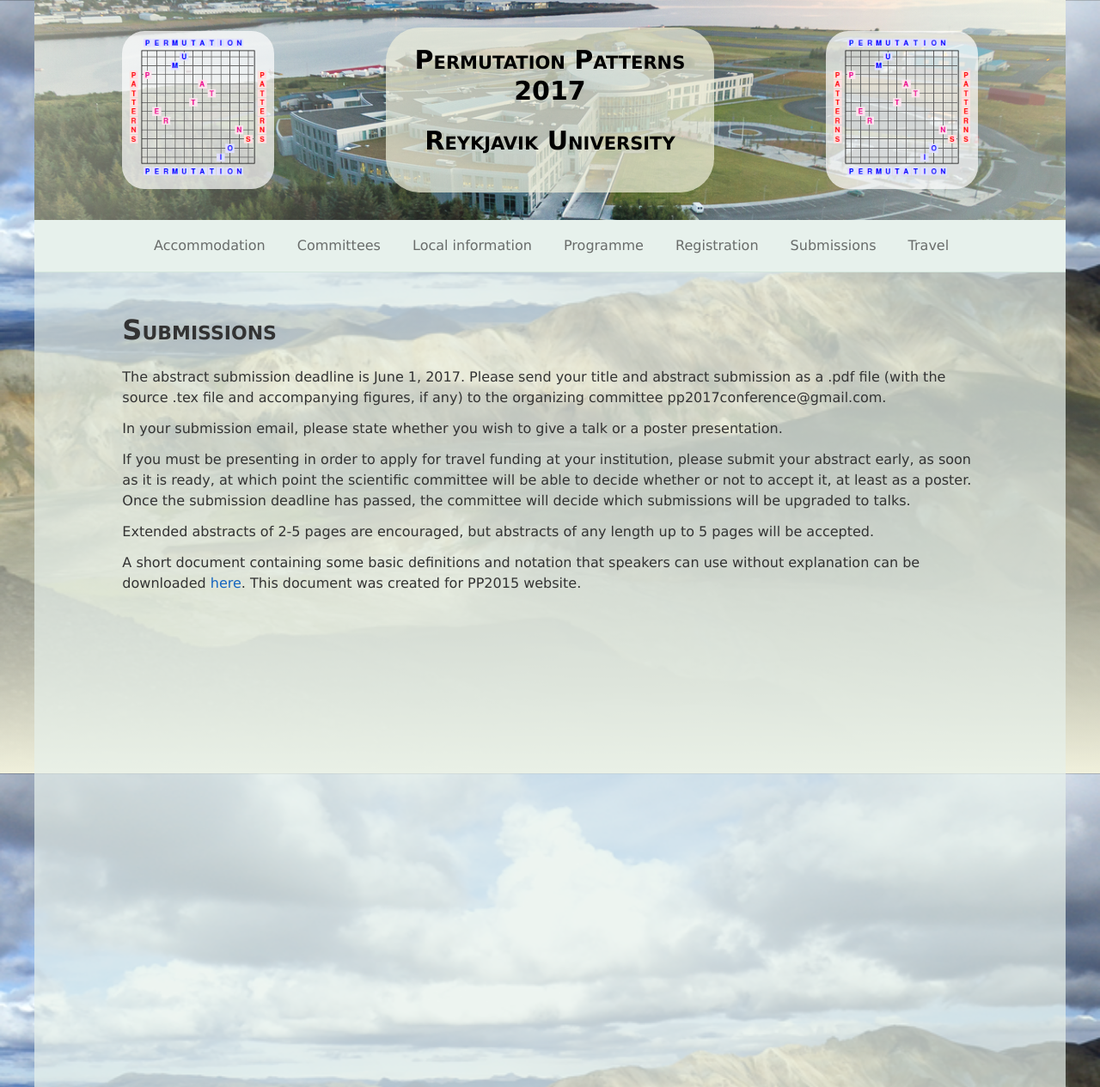
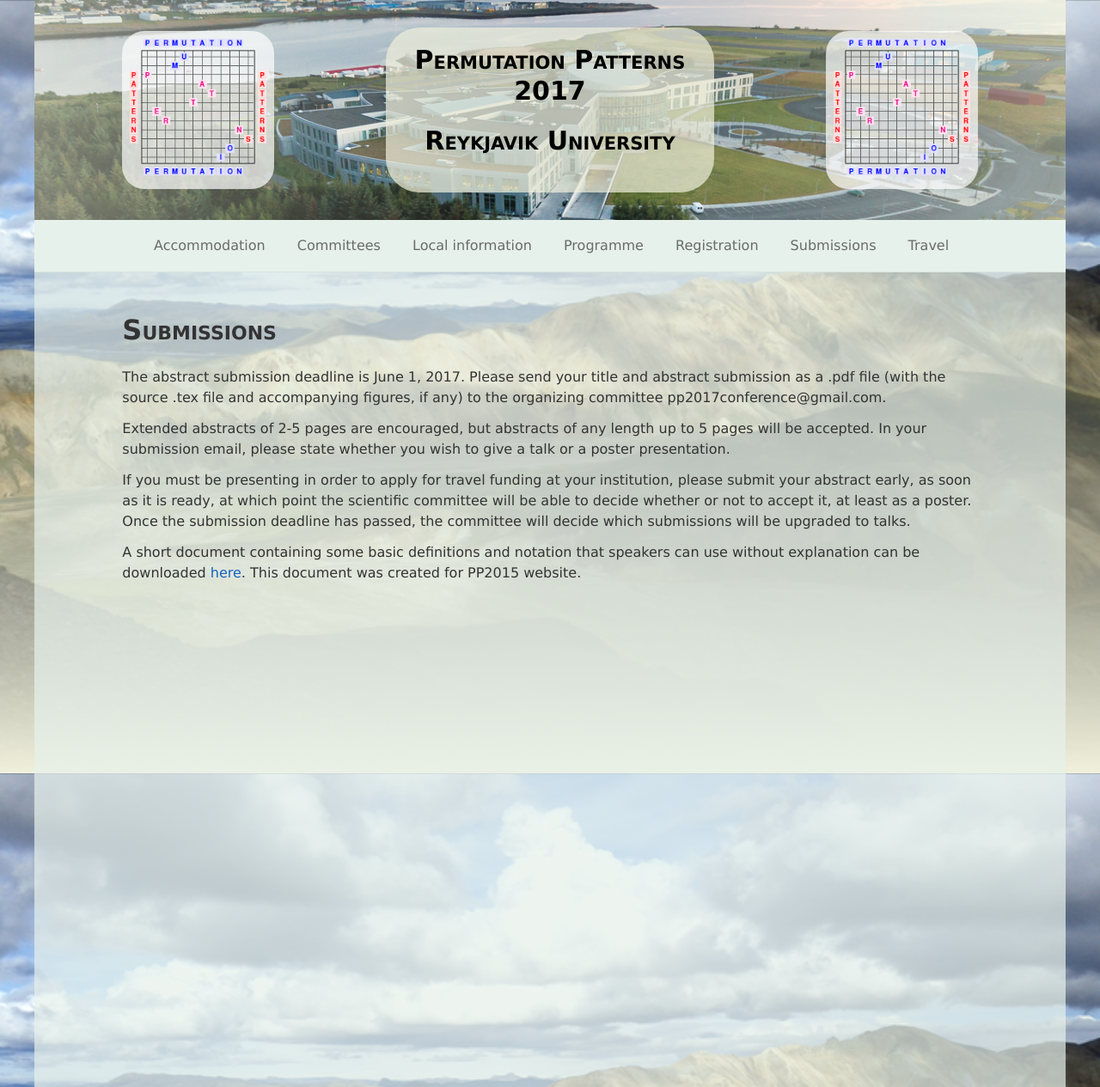
Before and after one commit to pp2017/pp2017.github.io, a Jekyll site: the page built from submissions.md, in a window 1280 px wide. Shown: the whole page at 86% size. Built offline with Jekyll 4.4.1, drawn with Linux system fonts in a browser that asks for light colours; nearby versions of some CDN libraries; part of the change alters nothing that is shown.

```diff
--- a/submissions.md
+++ b/submissions.md
@@ -7,8 +7,9 @@ The abstract submission deadline is June 1, 2017. Please send your title and
 abstract submission as a .pdf file (with the source .tex file and accompanying
 figures, if any) to the organizing committee pp2017conference@gmail.com.
 
-In your submission email, please state whether you wish to give a talk or a
-poster presentation.
+Extended abstracts of 2-5 pages are encouraged, but abstracts of any length up
+to 5 pages will be accepted. In your submission email, please state whether you
+wish to give a talk or a poster presentation.
 
 If you must be presenting in order to apply for travel funding at your
 institution, please submit your abstract early, as soon as it is ready, at which
@@ -16,8 +17,7 @@ point the scientific committee will be able to decide whether or not to accept
 it, at least as a poster. Once the submission deadline has passed, the committee
 will decide which submissions will be upgraded to talks.
 
-Extended abstracts of 2-5 pages are encouraged, but abstracts of any length up
-to 5 pages will be accepted.
+
 
 A short document containing some basic definitions and notation
 that speakers can use without explanation can be downloaded [here][definitions].
```
